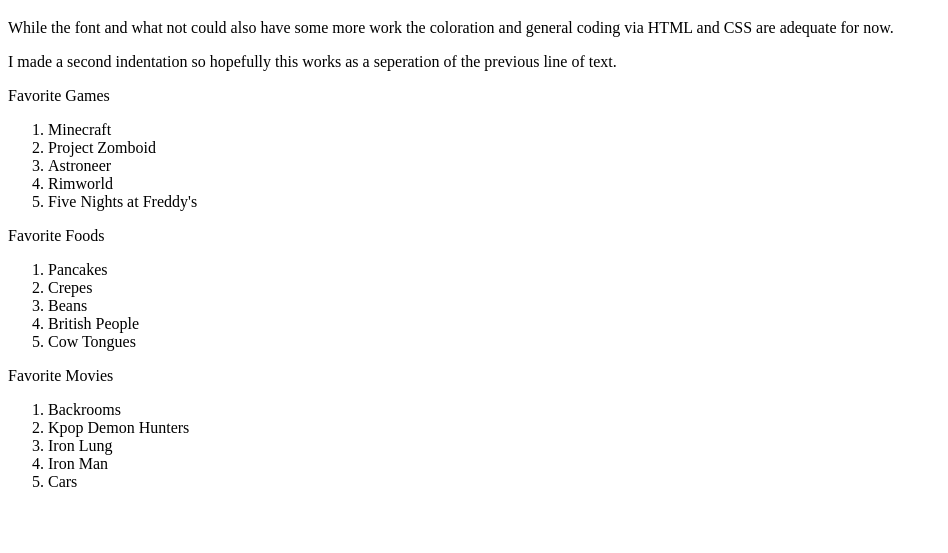
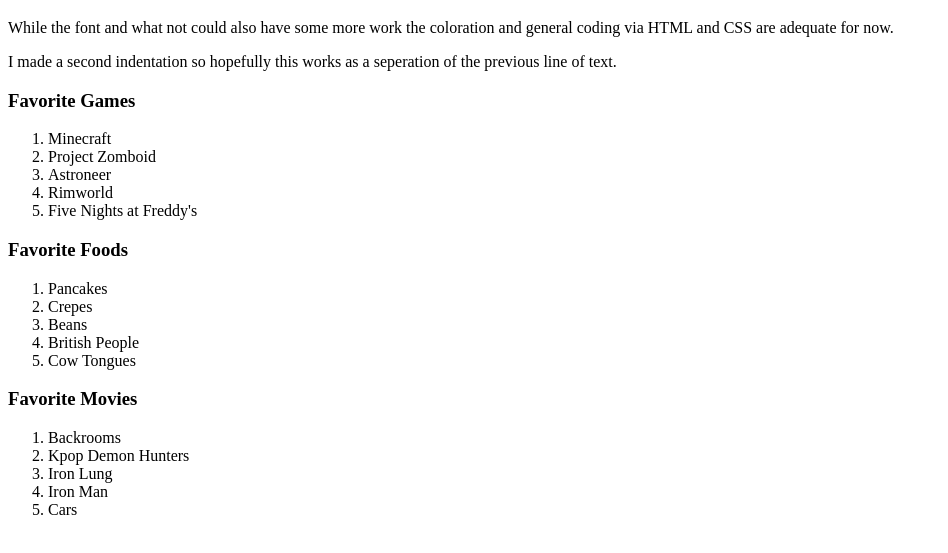
Before and after one commit to TripleThreatSahur/TripleThreatSahur.github.io, a plain HTML site: page index.html in a window 1280 px wide. Shown: the part 61-614 px from the top of the page, without its empty margins (0-948 px from the left). Drawn offline with Linux system fonts and the light colour scheme.

Commit message:
Fixed lists and paragraphs combining.

```diff
--- a/index.html
+++ b/index.html
@@ -11,7 +11,7 @@
 
     <p>I made a second indentation so hopefully this works as a seperation of the previous line of text.</p>
 
-    Favorite Games
+    <h3>Favorite Games</h3>
         <ol>
             <li>Minecraft</li>
             <li>Project Zomboid</li>
@@ -20,7 +20,7 @@
             <li>Five Nights at Freddy's</li>
         </ol>
 
-    Favorite Foods
+    <h3>Favorite Foods</h3>
   <ol>
       <li>Pancakes</li>
       <li>Crepes</li>
@@ -29,7 +29,7 @@
       <li>Cow Tongues</li>
   </ol>
 
-    Favorite Movies
+    <h3>Favorite Movies</h3>
         <ol>
             <li>Backrooms</li>
             <li>Kpop Demon Hunters</li>
```
